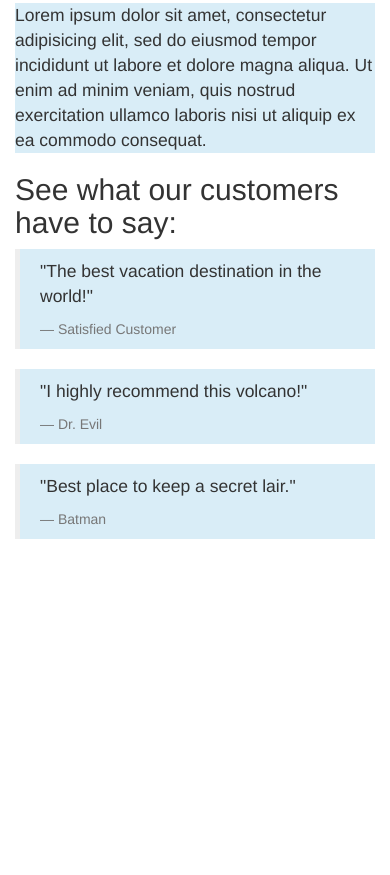
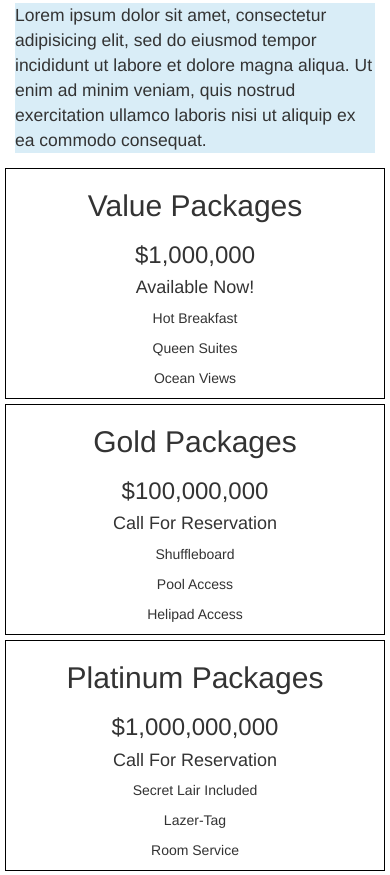
Before and after one commit to brianpritt/vacation, a plain HTML site: page index.html in a window 390 px wide. Shown: the part 773-1648 px from the top of the page. Before the commit the page ends 1332 px from the top, so only its background shows below. Drawn offline with Linux system fonts and the light colour scheme.

Commit message:
Add packages row and media queries

```diff
--- a/css/styles.css
+++ b/css/styles.css
@@ -1,4 +1,4 @@
-img {
+ img {
   display: block;
   margin: 0 auto 15px auto;
 }
@@ -6,3 +6,24 @@ img {
 p.bg-info {
   font-size: 1.25em;
 }
+
+.packages {
+  border: 1px solid #000;
+  text-align: center;
+}
+
+.packages ul li {
+  list-style: none;
+}
+
+@media (max-width: 768px) {
+.packages {
+    margin: 5px;
+  }
+}
+
+@media (max-width: 992px) {
+  .packages {
+    margin: 5px;
+  }
+}
--- a/index.html
+++ b/index.html
@@ -25,7 +25,33 @@
       <p class="bg-info">
         Lorem ipsum dolor sit amet, consectetur adipisicing elit, sed do eiusmod tempor incididunt ut labore et dolore magna aliqua. Ut enim ad minim veniam, quis nostrud exercitation ullamco laboris nisi ut aliquip ex ea commodo consequat.
       </p>
-
+      <div class="row">
+        <div class="col-md-4 col-sm-12 packages">
+          <h2>Value Packages<h2>
+          <h3>$1,000,000</h3>
+          <h4>Available Now!</h4>
+          <p>Hot Breakfast</p>
+          <p>Queen Suites</p>
+          <p>Ocean Views</p>
+          </ul>
+        </div>
+        <div class="col-md-4 col-sm-12 packages">
+          <h2>Gold Packages<h2>
+          <h3>$100,000,000</h3>
+          <h4>Call For Reservation</h4>
+          <p>Shuffleboard</p>
+          <p>Pool Access</p>
+          <p>Helipad Access</p>
+        </div>
+        <div class="col-md-4 col-sm-12 packages">
+          <h2>Platinum Packages<h2>
+          <h3>$1,000,000,000</h3>
+          <h4>Call For Reservation</h4>
+          <p>Secret Lair Included</p>
+          <p>Lazer-Tag</p>
+          <p>Room Service</p>
+        </div>
+      </div>
       <!-- Customer Testimonial -->
       <h2> See what our customers have to say:</h2>
       <blockquote class="bg-info">
@@ -44,6 +70,9 @@
       </blockquote>
 
       </div>
+
+
+
     </div> <!-- End Container -->
   </body>
 </html>
```
